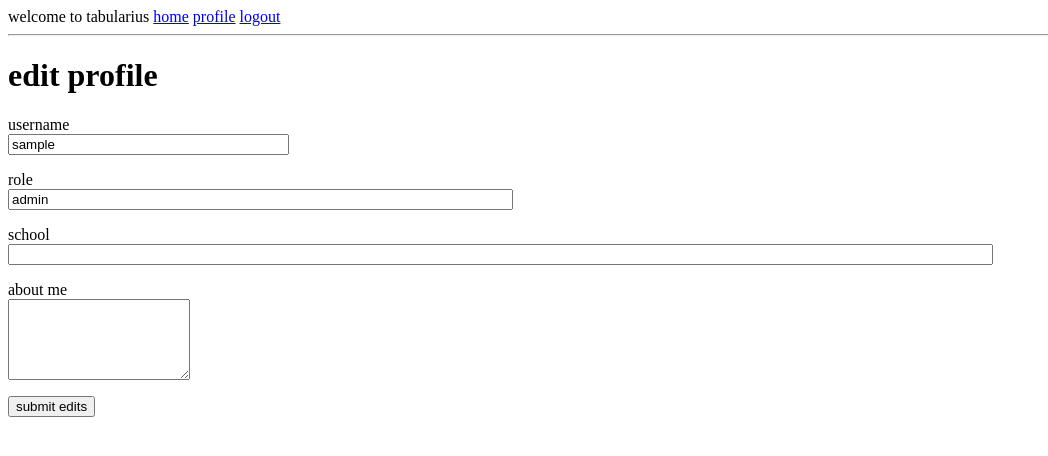
After one commit to open-tabularius/tabularius, a Flask app: page /edit_profile in a window 1280 px wide. The commit adds this page. Shown: the top 456 px of the page, without its empty margins (0-1048 px from the left). Run offline with Flask 2, Linux system fonts and the light colour scheme; the visitor is signed in with stand-in values (Sample User, id 1); data comes from the database, SQL or seed files in the repository; both versions use the stored data as it was after the commit.

Commit message:
enabled user profiles, can now edit and customize.

```diff
--- a/tabularius/__init__.py
+++ b/tabularius/__init__.py
@@ -3,6 +3,7 @@ from config import Config
 from flask_sqlalchemy import SQLAlchemy
 from flask_migrate import Migrate
 from flask_login import LoginManager
+from flask_avatar import Avatar
 
 # application is created as an instance of Flask and we pass it __name__
 # in order load resources correctly for our module
@@ -17,5 +18,9 @@ migrate = Migrate(app, db)
 login = LoginManager(app)
 login.login_view = 'login'
 
+# TODO: use flask-avatars to remove dependency on gravatar
+# handle avatars
+# avatar = Avatar(app)
+
 # we place the import statement here to avoid circular imports.
 from tabularius import routes, models
--- a/tabularius/forms.py
+++ b/tabularius/forms.py
@@ -1,6 +1,8 @@
 from flask_wtf import FlaskForm
-from wtforms import StringField, PasswordField, BooleanField, SubmitField
-from wtforms.validators import DataRequired, ValidationError, Email, EqualTo
+from wtforms import (StringField, PasswordField, BooleanField, SubmitField,
+                     TextAreaField)
+from wtforms.validators import (DataRequired, ValidationError, Email, EqualTo,
+                                Length)
 from tabularius.models import User
 
 
@@ -37,3 +39,11 @@ class RegistrationForm(FlaskForm):
             # raise error to user
             raise ValidationError(
                 'email already taken, please use different email address')
+
+
+class EditProfileForm(FlaskForm):
+    username = StringField('username', validators=[DataRequired()])
+    about = TextAreaField('about me', validators=[Length(min=0, max=300)])
+    school = StringField('school', validators=[Length(min=0, max=120)])
+    role = StringField('role', validators=[Length(min=0, max=60)])
+    submit = SubmitField('submit edits')
--- a/tabularius/models.py
+++ b/tabularius/models.py
@@ -2,6 +2,7 @@ from tabularius import db, login
 from datetime import datetime
 from werkzeug.security import generate_password_hash, check_password_hash
 from flask_login import UserMixin
+from hashlib import md5
 
 
 # methods necessary for flask_login to work
@@ -16,6 +17,9 @@ class User(UserMixin, db.Model):
     email = db.Column(db.String(120), index=True, unique=True)
     password_hash = db.Column(db.String(128))
     documents = db.relationship('Document', backref='author', lazy='dynamic')
+    about = db.Column(db.String(300))
+    school = db.Column(db.String(120))
+    role = db.Column(db.String(60))
 
     def set_password(self, password):
         self.password_hash = generate_password_hash(password)
@@ -25,6 +29,12 @@ class User(UserMixin, db.Model):
 
     def __repr__(self):
         return '<User {}>'.format(self.username)
+
+    def avatar(self, size):
+        # TODO: use flask-avatar instead of relying on stupid gravatar
+        digest = md5(self.email.lower().encode('utf-8')).hexdigest()
+        return 'https://www.gravatar.com/avatar/{}?d=identicon&s={}'.format(
+            digest, size)
 
 
 class Document(db.Model):
--- a/tabularius/routes.py
+++ b/tabularius/routes.py
@@ -1,9 +1,10 @@
 from tabularius import app, db
 from flask import render_template, flash, redirect, url_for, request
 from werkzeug.urls import url_parse
-from tabularius.forms import LoginForm, RegistrationForm
+from tabularius.forms import LoginForm, RegistrationForm, EditProfileForm
 from tabularius.models import User
 from flask_login import current_user, login_user, logout_user, login_required
+from datetime import datetime
 
 
 @app.route('/')
@@ -91,6 +92,7 @@ def logout():
 @app.route('/user/<username>')
 @login_required
 def user(username):
+    # TODO: use flask-avatar instead of gravitar for avatar in models.py
     user = User.query.filter_by(username=username).first_or_404()
     posts = [{
         'author': user,
@@ -101,3 +103,36 @@ def user(username):
     }]
 
     return render_template('user.html', user=user, posts=posts)
+
+
+@app.before_request
+def before_request():
+    # work that needs to be done before a view executes can go here
+    pass
+
+
+@app.route('/edit_profile', methods=['GET', 'POST'])
+@login_required
+def edit_profile():
+    form = EditProfileForm()
+    if form.validate_on_submit():
+        # get all form updates
+        current_user.username = form.username.data
+        current_user.role = form.role.data
+        current_user.school = form.school.data
+        current_user.about = form.about.data
+
+        # commit updates to user entry in dbs
+        db.session.commit()
+
+        flash('profile changes saved')
+        return redirect(url_for('edit_profile'))
+
+    elif request.method == 'GET':
+        form.username.data = current_user.username
+        form.role.data = current_user.role
+        form.school.data = current_user.school
+        form.about.data = current_user.about
+
+    return render_template(
+        'edit_profile.html', title='edit profile', form=form)
--- /dev/null
+++ b/tabularius/templates/edit_profile.html
@@ -0,0 +1,38 @@
+{% extends 'base.html' %}
+
+{% block content %}
+    <h1>edit profile</h1>
+    <form method="post" action="">
+        {{ form.hidden_tag() }}
+        <p>
+            {{ form.username.label }}<br/>
+            {{ form.username(size=32) }}<br/>
+            {% for error in form.username.errors %}
+                <span style="color: red;">[{{ error }}]</span>
+            {% endfor %}
+        </p>
+        <p>
+            {{ form.role.label }}<br/>
+            {{ form.role(size=60) }}<br/>
+            {% for error in form.role.errors %}
+                <span style="color: red;">[{{ error }}]</span>
+            {% endfor %}
+        </p>
+        <p>
+            {{ form.school.label }}<br/>
+            {{ form.school(size=120) }}<br/>
+            {% for error in form.school.errors %}
+                <span style="color: red;">[{{ error }}]</span>
+            {% endfor %}
+        </p>
+        <p>
+            {{ form.about.label }}<br/>
+            {{ form.about(col=60, rows=5) }}<br/>
+            {% for error in form.about.errors %}
+                <span style="color: red;">[{{ error }}]</span>
+            {% endfor %}
+        </p>
+        <p>{{ form.submit() }}</p>
+    </form>
+
+{% endblock %}
```
Also changed, not shown: migrations/versions/1d6d7386b5c3_school_and_role_columns_to_user_model.py (added, +31 -0 lines), migrations/versions/5575f96d54b4_added_about_to_user_model.py (added, +28 -0 lines), tabularius/templates/user.html (+33 -13 lines), app.db.
